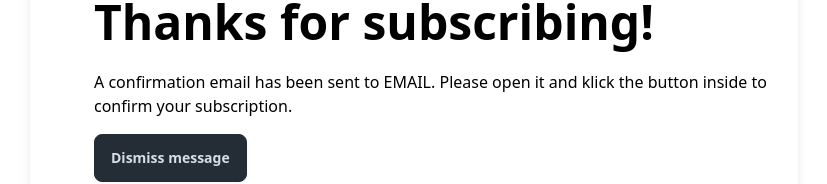
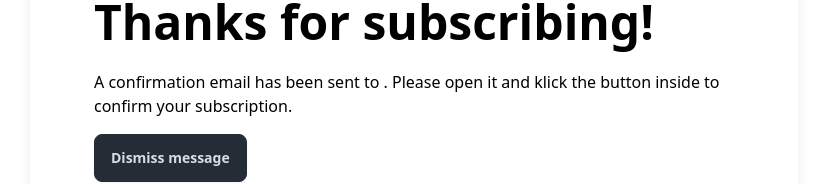
Before and after one commit to LeAmering/frontend-project, a SvelteKit app: page /1 in a window 1280 px wide. Shown: the part 226-410 px from the top of the page, without its empty margins (226-1053 px from the left). Built offline with nearby package versions, Linux system fonts and the light colour scheme.

Commit message:
access email

```diff
--- a/src/routes/+page.svelte
+++ b/src/routes/+page.svelte
@@ -5,7 +5,8 @@
 	function checkEmail() {
 		if (email.includes('@') && email.includes('.')) {
 			emailValid = true;
-			window.location.href = '/success';
+
+			window.location.href = `/success?email=${encodeURIComponent(email)}`;
 		} else {
 			emailValid = false;
 		}
--- a/src/routes/[success]/+page.svelte
+++ b/src/routes/[success]/+page.svelte
@@ -1,3 +1,14 @@
+<script>
+	import { onMount } from 'svelte';
+
+	let email = '';
+
+	onMount(() => {
+		const urlParams = new URLSearchParams(window.location.search);
+		email = urlParams.get('email');
+	});
+</script>
+
 <div class="h-screen w-screen bg-hsl-[235_18%_26%] flex justify-center items-center">
 	<div
 		class="bg-white text-black rounded-3xl shadow-lg w-3/5 h-3/4 flex justify-between items-start p-6 overflow-hidden"
@@ -8,7 +19,7 @@
 			</div>
 			<h1 class="text-5xl font-bold mb-6">Thanks for subscribing!</h1>
 			<p class="mb-4">
-				A confirmation email has been sent to EMAIL. Please open it and klick the button inside to
+				A confirmation email has been sent to {email}. Please open it and klick the button inside to
 				confirm your subscription.
 			</p>
 
```
